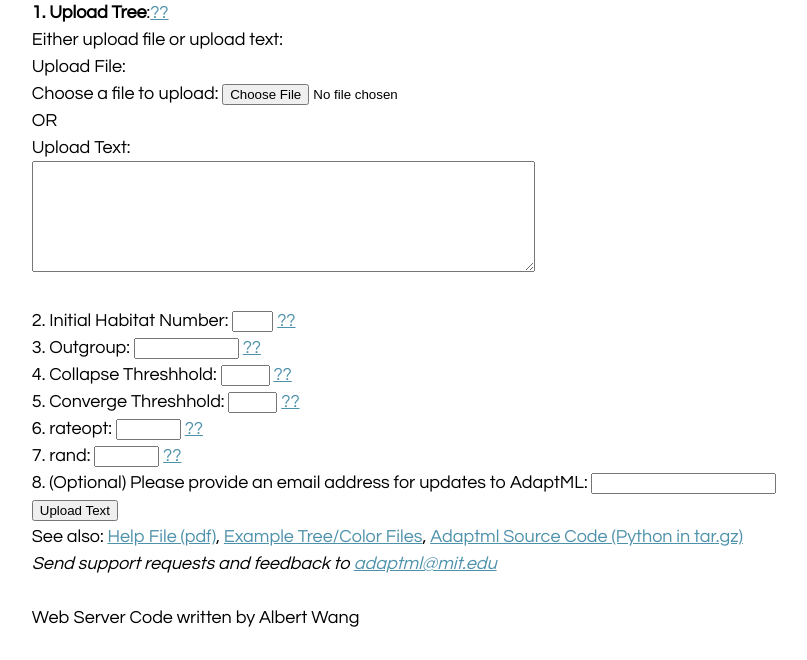
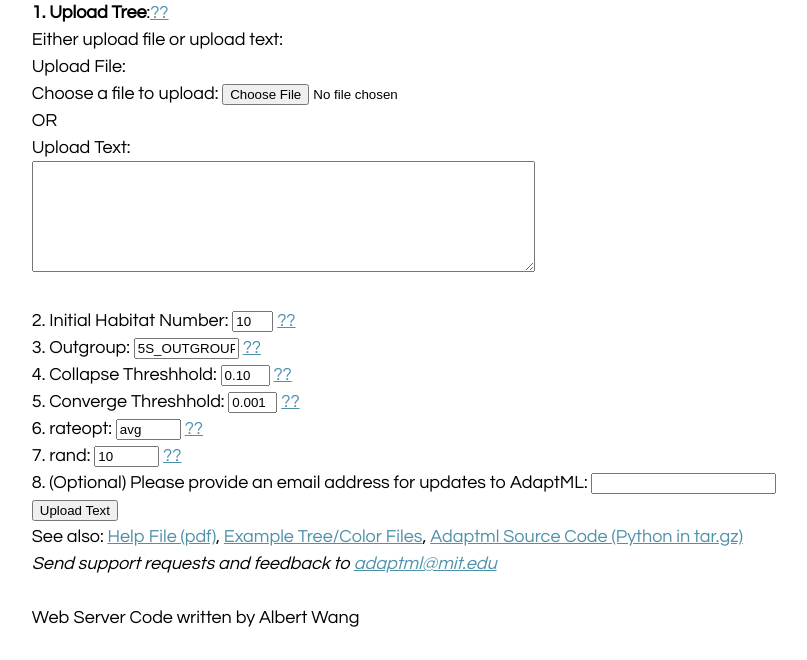
Before and after one commit to almlab/www, a PHP site: page /adaptml/ in a window 1280 px wide. Shown: the part 197-857 px from the top of the page, without its empty margins (135-942 px from the left). Run offline with PHP 8.4, Linux system fonts and the light colour scheme; some libraries are stand-ins or nearby versions.

Commit message:
Added default inputs into adaptml forms

```diff
--- a/web_scripts/adaptml/index.php
+++ b/web_scripts/adaptml/index.php
@@ -33,38 +33,38 @@ Upload Text:<br />
 
 
 2.  Initial Habitat Number:
-<input type="text" size="2" name="init_hab_num" />
+<input type="text" size="2" name="init_hab_num" value="10" />
 <a href="javascript:init_hab_num()">??</a><br />
 <div id="init_hab_num" class="italic_hidden">The number of random habitats adaptML will initialize with.
 If the ultimate number of inferred habitats is equal to this initial number, try re-running AdaptML with more initial habitats.
 This number should be between 1 and 99.  We recommend it to be 10.  </div>
 
 3.  Outgroup:
-<input type="text" size="10" name="outgroup" />
+<input type="text" size="10" name="outgroup" value="5S_OUTGROUP" />
 <a href="javascript:outgroup()">??</a><br />
 <div id="outgroup" class="italic_hidden">The outgroup sequence for the input tree.
 Note that this name should have an EcologyID (can just pick one of the EcologyIds used in the dataset).  (e.g. 5S_OUTGROUP for the example tree file).</div>
 
 4.  Collapse Threshhold:
-<input type="text" size="3" name="collapse_thresh" />
+<input type="text" size="3" name="collapse_thresh" value="0.10" />
 <a href="javascript:collapse_thresh()">??</a><br />
 <div id="collapse_thresh" class="italic_hidden">Threshold vlaue for collapsing redundant habitats.  Value should range between (0,1).
 Default value is 0.10.  Higher values will lead to fewer habitats being inferred.  </div>
 
 5.  Converge Threshhold:
-<input type="text" size="3" name="converge_thresh" />
+<input type="text" size="3" name="converge_thresh" value="0.001" />
 <a href="javascript:converge_thresh()">??</a><br />
 <div id="converge_thresh" class="italic_hidden">Threshold value for declaring habitat distributions to have converged.
 Value should range from (0,1).  Default value is 0.001.  </div>
 
 6.  rateopt:
-<input type="text" size="5" name="rateopt" />
+<input type="text" size="5" name="rateopt" value="avg" />
 <a href="javascript:rateopt()">??</a><br />
 <div id="rateopt" class="italic_hidden">Method for inferring mu or the average habitat transition rate.  Default is 'avg', which is a fast, approsimative method.
 A more precise, but also more time consuming option is 'num', which uses SciPy's numerical optimization toolbox.  </div>
 
 7.  rand:
-<input type="text" size="5" name="rand" />
+<input type="text" size="5" name="rand" value="10" />
 <a href="javascript:randinput()">??</a><br />
 <div id="randinput" class="italic_hidden">Number of randomized topologies to create and analyze for empirical probability calculation.  Higher values enable more stringent p-values, but will entail longer processing time.
 This value should be between 10 and 10000</div>
--- a/web_scripts/adaptml/status.php
+++ b/web_scripts/adaptml/status.php
@@ -81,7 +81,7 @@ if($wrAdaptMLFinish){
     <textarea name="uploadtextcolor" cols="70" rows="7"></textarea><br />
     <br />
     p-value for wrapLikelihood:
-    <input type="text" name="pvalue" size="2"> <a href="javascript:pval()">??</a><br />
+    <input type="text" name="pvalue" size="2" value="0.95"> <a href="javascript:pval()">??</a><br />
     <div id="pval" class="italic_hidden">p-value: Our experience has shown 0.95 to be a reasonable starting p-value.  Note that you cannot specify a p-value that upsets the inequality 1/(1-p) < N, where N is the number of randomized topologies specified.</div>
     outgroup:
     <input type="text" name="outgroup" size="15" value="<?php echo $outgroup; ?>"><br />
```
